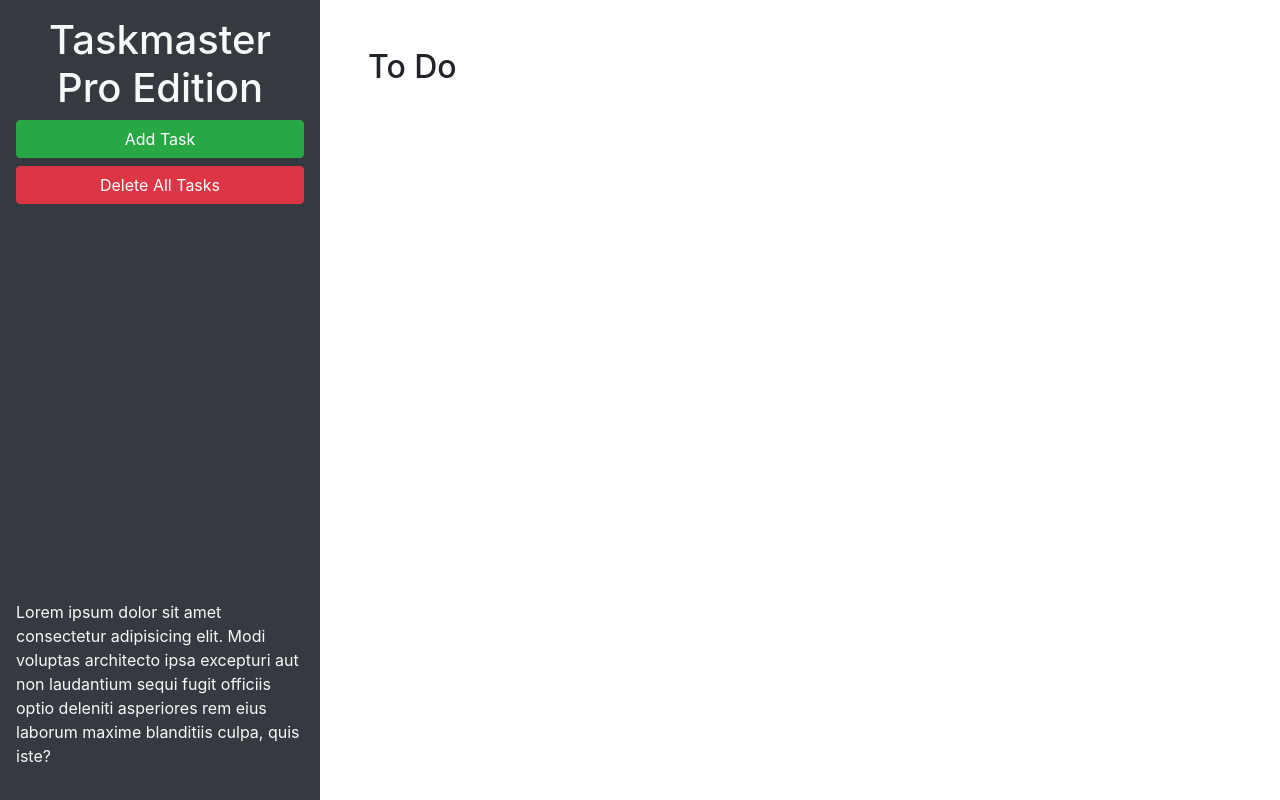
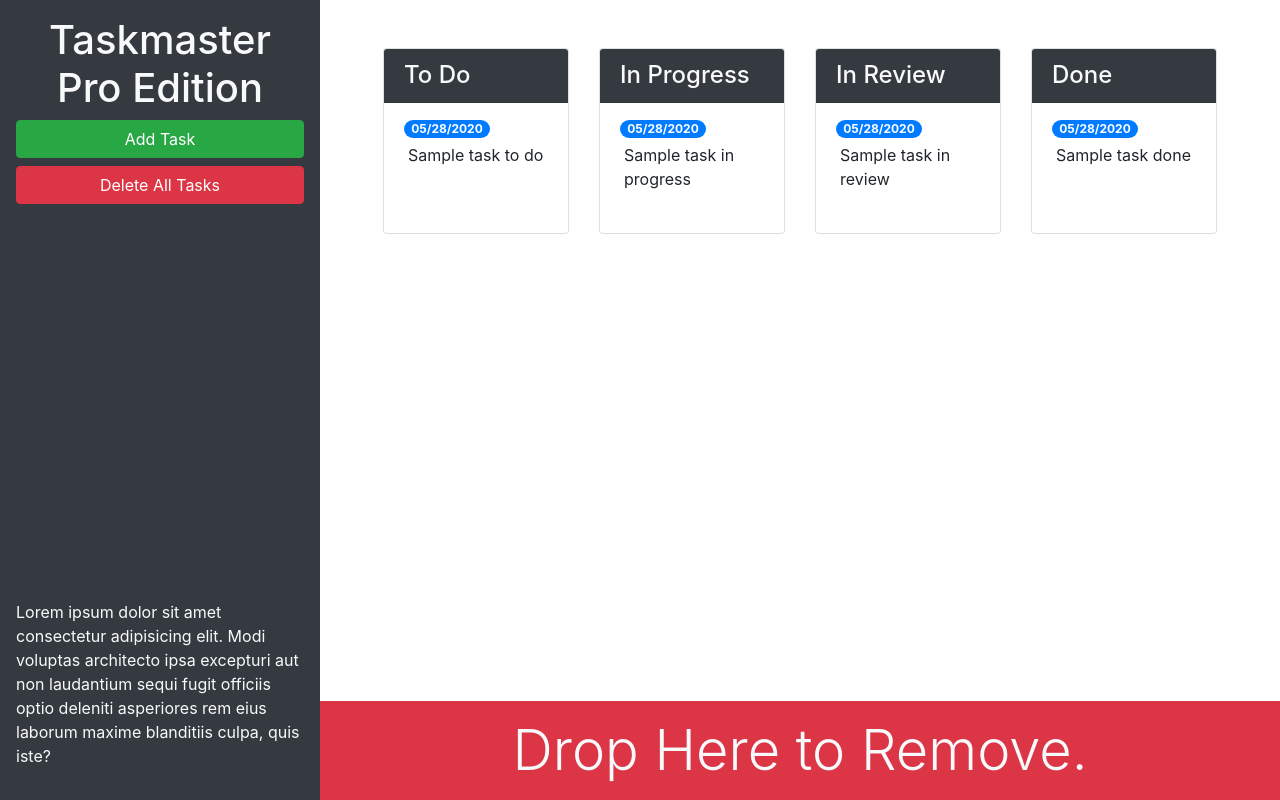
Before and after one commit to rizznn/taskmaster-pro, a plain HTML site: page index.html in a window 1280 px wide. Drawn offline with nearby package versions, Linux system fonts and the light colour scheme.

Commit message:
bootstrap

```diff
--- a/index.html
+++ b/index.html
@@ -13,20 +13,84 @@
 <body>
 
   <div class="row min-vh-100 no-gutters">
-    <header class="col-12 col-lg-3 bg-dark text-light d-flex flex-column p-4 p-lg-3">
+    <header class="col-12 col-lg-3 bg-dark text-light sticky-top d-flex flex-column p-4 p-lg-3">
       <h1 class="text-center">Taskmaster Pro Edition</h1>
       <button id="create-task" class="btn btn-block btn-success" data-toggle="modal" data-target="#task-form-modal">Add
         Task</button>
       <button id="remove-tasks" class="btn btn-block btn-danger">Delete All Tasks</button>
-      <p class="mt-auto">Lorem ipsum dolor sit amet consectetur adipisicing elit. Modi voluptas architecto ipsa
+      <p class="mt-auto d-none d-lg-block">
+        Lorem ipsum dolor sit amet consectetur adipisicing elit. Modi voluptas architecto ipsa
         excepturi aut non
         laudantium sequi fugit officiis optio deleniti asperiores rem eius laborum maxime blanditiis culpa, quis iste?
       </p>
     </header>
-    <main class="col-12 col-lg-9">
-      <div class="m-5">
-        <h2>To Do</h2>
-        <ul id="list-toDo" class="list-group"> </ul>
+    <main class="col-12 col-lg-9 d-flex flex-column">
+      <div class="m-5 row justify-content-around">
+        <!-- todo start -->
+        <div class="col-12 col-md-6 col-xl-3 mb-3">
+          <div class="card">
+            <h4 class="card-header bg-dark text-light">
+              To Do
+            </h4>
+            <ul id="list-toDo" class="list-group list-group-flush">
+              <li class="list-group-item">
+                <span class="badge badge-primary badge-pill">05/28/2020</span>
+                <p class="m-1">Sample task to do</p>
+              </li>
+            </ul>
+          </div>
+        </div>
+        <!-- todo end -->
+        <!-- in progress start -->
+        <div class="col-12 col-md-6 col-xl-3 mb-3">
+          <div class="card">
+            <h4 class="card-header bg-dark text-light">
+              In Progress
+            </h4>
+            <ul id="list-inProgress" class="list-group list-group-flush">
+              <li class="list-group-item">
+                <span class="badge badge-primary badge-pill">05/28/2020</span>
+                <p class="m-1">Sample task in progress</p>
+              </li>
+            </ul>
+          </div>
+        </div>
+        <!-- in progress end -->
+        <!-- in review start -->
+        <div class="col-12 col-md-6 col-xl-3 mb-3">
+          <div class="card">
+            <h4 class="card-header bg-dark text-light">
+              In Review
+            </h4>
+            <ul id="list-inReview" class="list-group list-group-flush">
+              <li class="list-group-item">
+                <span class="badge badge-primary badge-pill">05/28/2020</span>
+                <p class="m-1">Sample task in review</p>
+              </li>
+            </ul>
+          </div>
+        </div>
+        <!-- in review end -->
+        <!-- done start -->
+        <div class="col-12 col-md-6 col-xl-3 mb-3">
+          <div class="card">
+            <h4 class="card-header bg-dark text-light">
+              Done
+            </h4>
+            <ul id="list-done" class="list-group list-group-flush">
+              <li class="list-group-item">
+                <span class="badge badge-primary badge-pill">05/28/2020</span>
+                <p class="m-1">Sample task done</p>
+              </li>
+            </ul>
+          </div>
+        </div>
+        <!-- done end -->
+      </div>
+      <div class="mt-auto" id="trash">
+        <div class="w-100 bg-danger p-3 text-center text-light display-4">
+          Drop Here to Remove.
+        </div>
       </div>
     </main>
   </div>
@@ -46,11 +110,11 @@
           <form>
             <div class="form-group">
               <label for="modalTaskDescription">Task description</label>
-              <textarea id="modalTaskDescription" rows="3"></textarea>
+              <textarea id="modalTaskDescription" rows="3" class="form-control"></textarea>
             </div>
             <div class="form-group">
               <label for="modalDueDate">Due date</label>
-              <input type="text" id="modalDueDate" placeholder="mm/dd/yyyy" autocomplete="off" />
+              <input type="text" class="form-control" id="modalDueDate" placeholder="mm/dd/yyyy" autocomplete="off" />
             </div>
           </form>
         </div>
```
